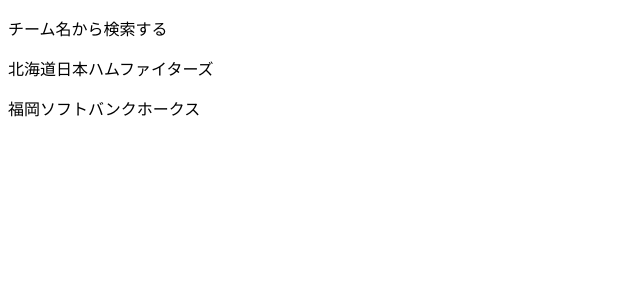
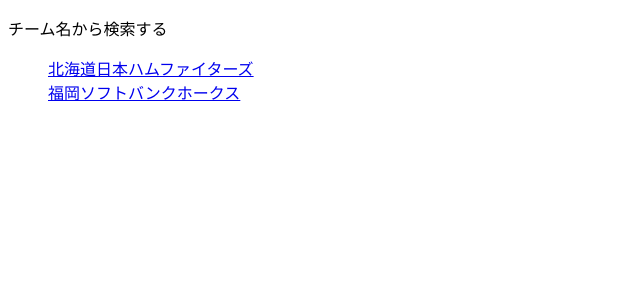
Before and after one commit to manattan/npb-front, a React (Create React App) app: page /team in a window 1280 px wide. Shown: the top 300 px of the page, without its empty margins (0-640 px from the left). Built offline with nearby package versions, Linux system fonts and the light colour scheme.

Commit message:
検索できるようになった

```diff
--- a/package.json
+++ b/package.json
@@ -15,6 +15,7 @@
     "react-dom": "^17.0.1",
     "react-router-dom": "^5.2.0",
     "react-scripts": "4.0.2",
+    "styled-components": "^5.2.1",
     "typescript": "^4.1.2",
     "web-vitals": "^1.0.1"
   },
@@ -45,6 +46,7 @@
   },
   "devDependencies": {
     "@types/react-router-dom": "^5.1.7",
+    "@types/styled-components": "^5.1.7",
     "prettier": "^2.2.1"
   }
 }
--- a/src/API/main.ts
+++ b/src/API/main.ts
@@ -3,6 +3,11 @@
 const BaseURL = "http://localhost:8000/api";
 
 export const getAllLists = async () => {
-  const result = await Axios.get(BaseURL);
+  const result = await Axios.get(`${BaseURL}/all`);
   return result.data;
 };
+
+export const getListsByTeam = async (team: string) => {
+  const result = await Axios.get(`${BaseURL}/team/${team}`);
+  return result.data;
+};
--- a/src/App.tsx
+++ b/src/App.tsx
@@ -3,6 +3,7 @@
 import Main from "./components/Main";
 import Team from "./components/Team";
 import Number from "./components/Number";
+import Results from "./components/Results";
 
 const App: React.FC = () => {
   return (
@@ -11,6 +12,7 @@
         <Route exact path="/" component={Main} />
         <Route exact path="/team" component={Team} />
         <Route exact path="/number" component={Number} />
+        <Route exact path="/results" component={Results} />
       </Switch>
     </Router>
   );
--- /dev/null
+++ b/src/components/Results.tsx
@@ -0,0 +1,23 @@
+import React, { useEffect, useState } from "react";
+import { getListsByTeam } from "../API/main";
+
+const Results: React.FC = () => {
+  const [data, setData] = useState("少しお待ちください...");
+  const query: string = window.location.search;
+  useEffect(() => {
+    const get = async () => {
+      const result = await getListsByTeam(query);
+      console.log(result)
+      setData(result);
+    };
+    get();
+    // eslint-disable-next-line react-hooks/exhaustive-deps
+  }, []);
+  return (
+    <>
+      <h1>検索結果</h1>
+    </>
+  );
+};
+
+export default Results;
--- a/src/components/Team.tsx
+++ b/src/components/Team.tsx
@@ -1,11 +1,32 @@
 import React from "react";
+import styled from "styled-components";
+import { Link } from "react-router-dom";
+
+const Li = styled.li`
+  list-style: none;
+`;
 
 const Team: React.FC = () => {
+  const list: { team: string; name: string }[] = [
+    { team: "F", name: "北海道日本ハムファイターズ" },
+    { team: "H", name: "福岡ソフトバンクホークス" },
+  ];
+
+  const renderList: JSX.Element[] = [];
+
+  for (let i = 0; i < list.length; i++) {
+    const url = `/results/?team=${list[i].team}`;
+    renderList.push(
+      <Li key={list[i].team}>
+        <Link to={url}>{list[i].name}</Link>
+      </Li>
+    );
+  }
+
   return (
     <>
       <p>チーム名から検索する</p>
-      <p>北海道日本ハムファイターズ</p>
-      <p>福岡ソフトバンクホークス</p>
+      <ul>{renderList}</ul>
     </>
   );
 };
```
Also changed, not shown: tsconfig.json (+2 -8 lines), 1 other file (tests, documents, lock files or other folders).
